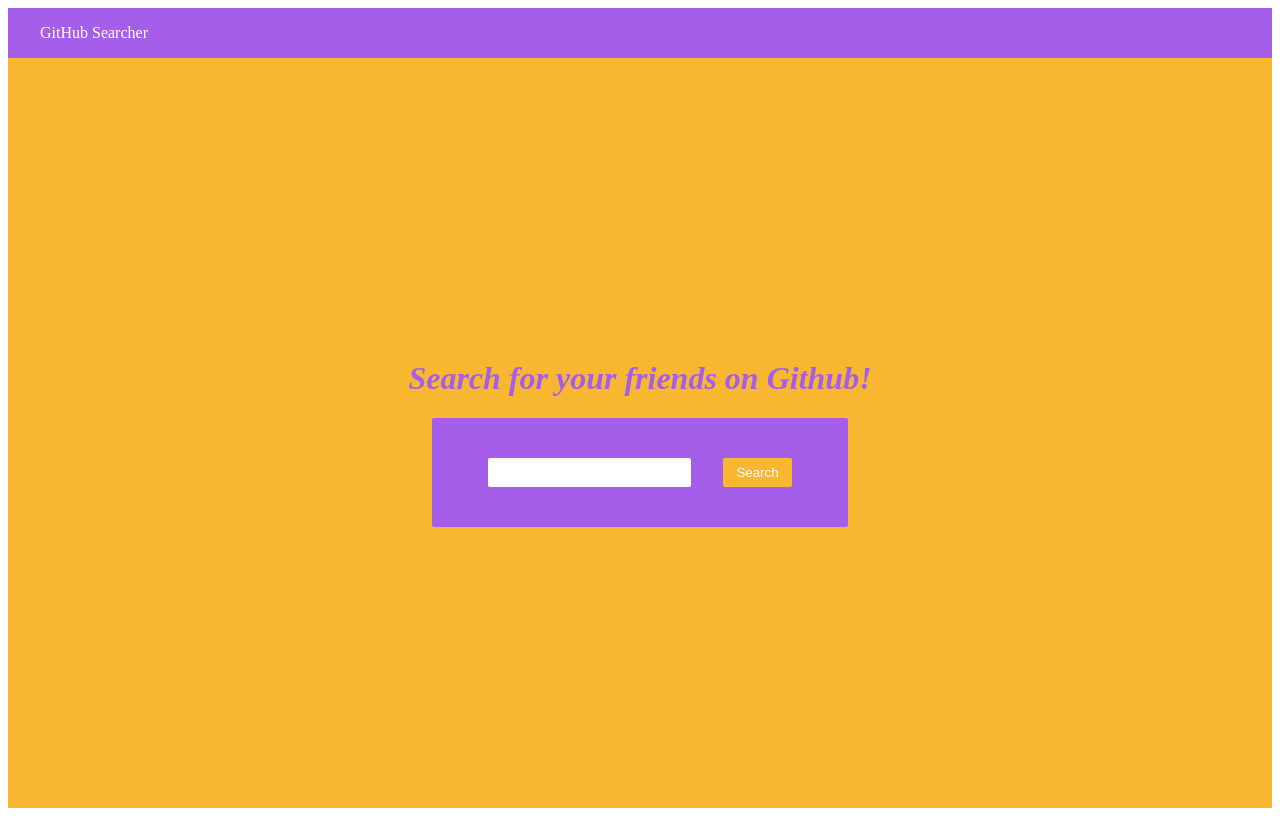
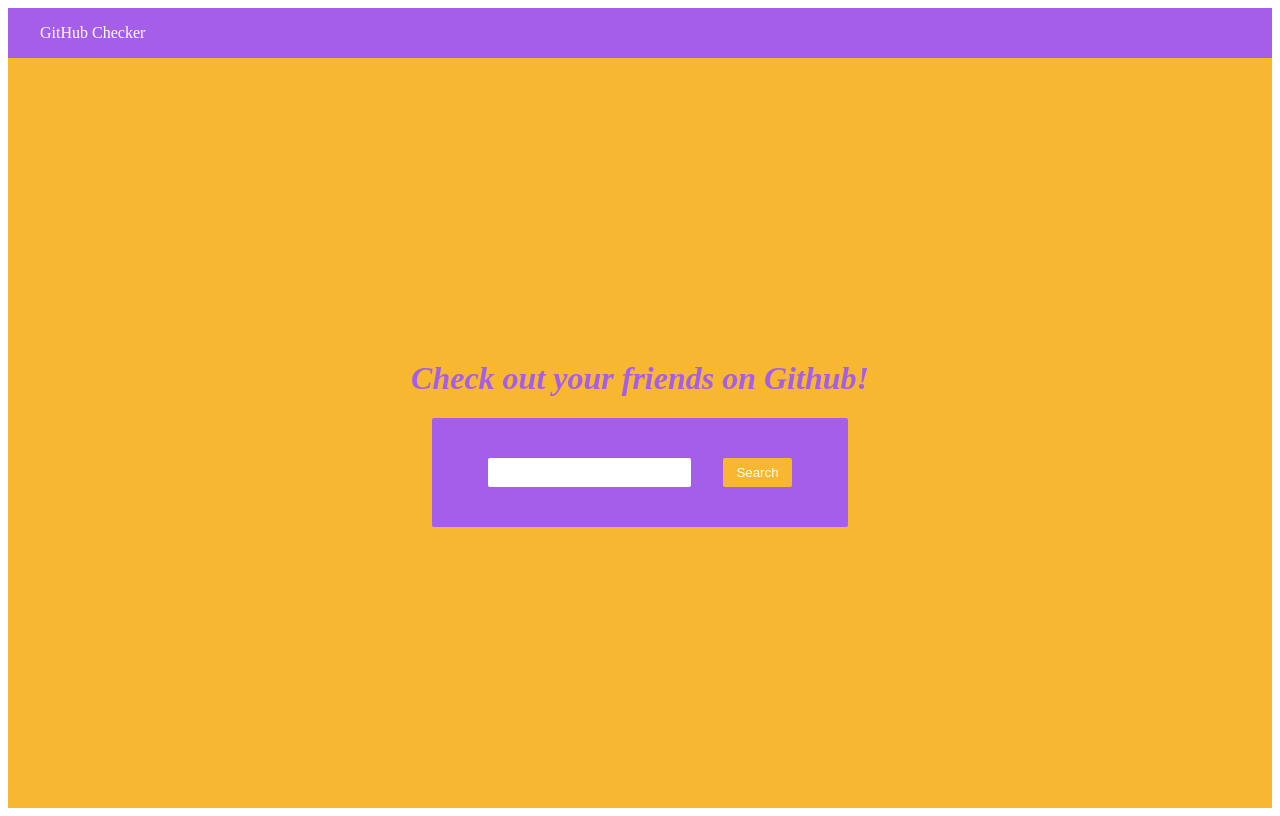
Before and after one commit to Liamm3/github-checker, a React (Create React App) app: page / in a window 1280 px wide. Built offline with nearby package versions, Linux system fonts and the light colour scheme; what typography would draw is missing.

Commit message:
Use checker instead of searcher

```diff
--- a/src/components/Navbar.js
+++ b/src/components/Navbar.js
@@ -6,7 +6,7 @@ import NavLink from "./NavLink";
 export default () => (
   <header>
     <Nav>
-      <NavLink href="/">GitHub Searcher</NavLink>
+      <NavLink href="/">GitHub Checker</NavLink>
     </Nav>
   </header>
 );
--- a/src/container/Hero.js
+++ b/src/container/Hero.js
@@ -24,7 +24,7 @@ export default class extends Component {
   render() {
     return (
       <HeroContainer>
-        <Heading>Search for your friends on Github!</Heading>
+        <Heading>Check out your friends on Github!</Heading>
         <HeroForm onSubmit={this.onSubmitHandler}>
           <Col>
             <Input
```
